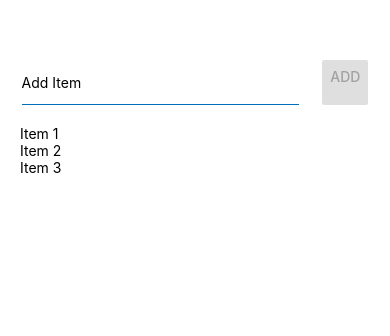
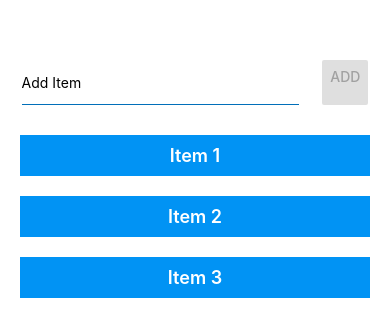
Before and after one commit to marcosvillabasa/coder_React_Native, a React Native app: screen / in a window 390 px wide. Shown: the top 336 px of the page. Built offline with nearby package versions, Linux system fonts and the light colour scheme.

Commit message:
feat(Item): added styles in Item component

```diff
--- a/src/components/Item.js
+++ b/src/components/Item.js
@@ -1,10 +1,24 @@
 import React from 'react'
-import { Text, View } from 'react-native'
+import { Text, View, StyleSheet } from 'react-native'
 
 const Item = ({ name }) => (
-	<View>
-		<Text>{name}</Text>
+	<View style={styles.itemContainer}>
+		<Text style={styles.itemText} >{name}</Text>
 	</View>
 )
 
+const styles = StyleSheet.create({
+	itemContainer: {
+		padding: 10,
+		marginVertical: 10,
+        backgroundColor: '#0193f4'
+	},
+    itemText: {
+        color: '#ffffff',
+        fontSize: 18,
+        fontWeight: '600',
+        textAlign: 'center'
+
+    }
+})
 export default Item
```
